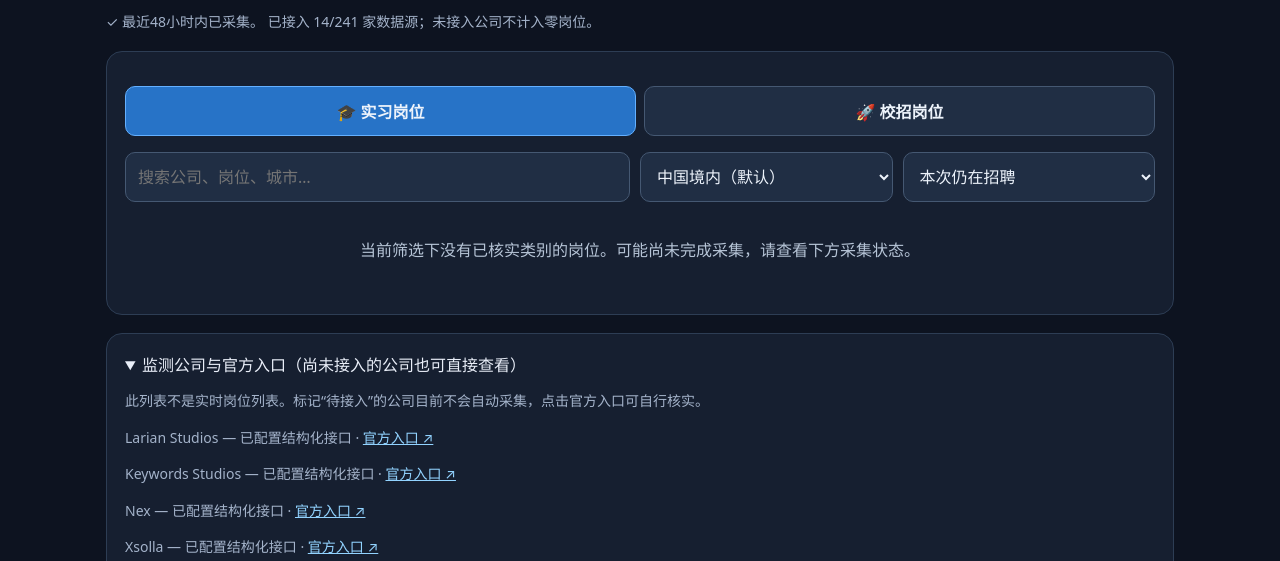
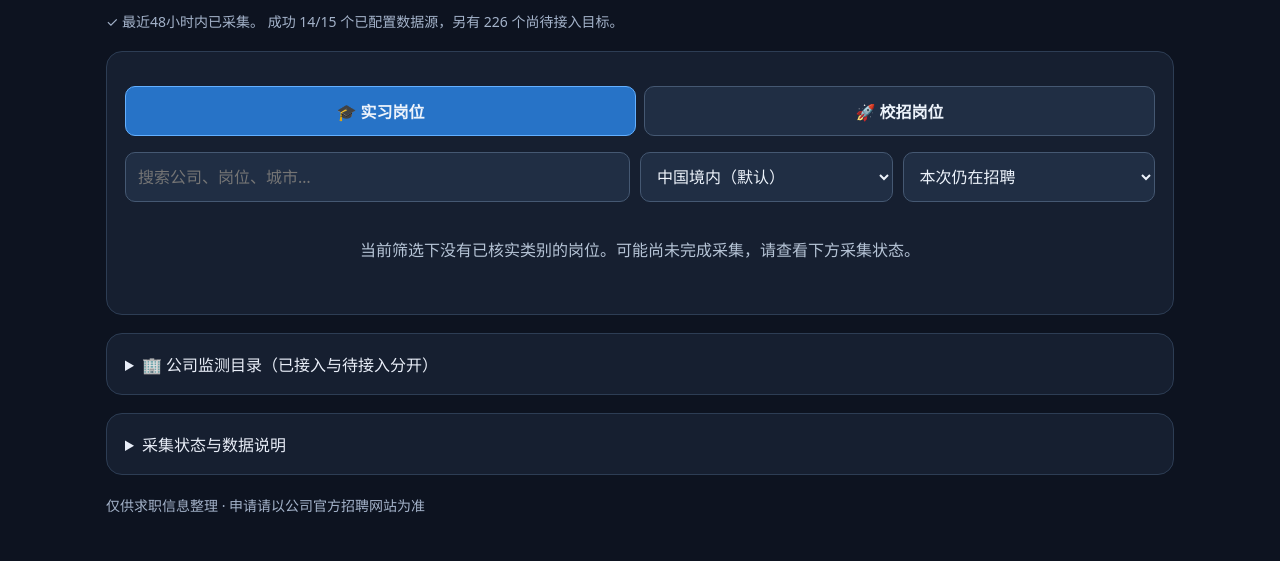
Before and after one commit to xuanxxx327/game-art-career-tracke, a plain HTML site: page index.html in a window 1280 px wide. Shown: the part 239-800 px from the top of the page. Drawn offline with Linux system fonts and the light colour scheme.

Commit message:
Make studio directory searchable and separate verified sources from 200+ unintegrated targets

```diff
--- a/index.html
+++ b/index.html
@@ -28,7 +28,7 @@ summary{cursor:pointer}.warn{color:#ffce88}a{color:#92d3ff}
 <section class="panel"><div class="tabs"><button id="internTab" class="active" type="button">🎓 实习岗位</button><button id="campusTab" type="button">🚀 校招岗位</button></div>
 <div class="filters"><input id="search" type="search" placeholder="搜索公司、岗位、城市…" aria-label="搜索岗位"><select id="region" aria-label="地区"><option value="china">中国境内（默认）</option><option value="all">全部地区（含海外待核实）</option><option value="overseas">仅海外 / 待核实</option></select><select id="state" aria-label="岗位状态"><option value="open">本次仍在招聘</option><option value="all">全部记录</option></select></div>
 <div id="list" aria-live="polite"><div class="empty">正在读取岗位…</div></div></section>
-<section class="panel"><details open><summary>监测公司与官方入口（尚未接入的公司也可直接查看）</summary><p class="muted">此列表不是实时岗位列表。标记“待接入”的公司目前不会自动采集，点击官方入口可自行核实。</p><div id="companies" class="muted">正在读取公司列表…</div></details></section>
+<section class="panel"><details><summary>🏢 公司监测目录（已接入与待接入分开）</summary><p class="muted">目录中的候选公司不等于已采集岗位。只有成功接入的来源才会自动更新。没有官方网站链接的候选公司尚待核验。</p><div class="filters"><input id="companySearch" type="search" placeholder="搜索公司 / 工作室…" aria-label="搜索监测公司"><select id="companyState" aria-label="公司接入状态"><option value="enabled">已配置采集</option><option value="all">全部候选公司</option><option value="links">尚待接入</option></select></div><div id="companies" class="muted">正在读取公司列表…</div><button id="moreCompanies" type="button" style="width:100%;margin-top:10px;display:none">显示更多</button></details></section>
 <section class="panel"><details><summary>采集状态与数据说明</summary><p class="muted">只把明确带有 Internship / Intern 或 Graduate / 校招标记的美术岗位分入对应栏目。普通社招不会冒充校招。海外岗位的签证和申请资格尚需查阅官方岗位说明。</p><div id="diagnostics" class="muted">尚无数据。</div><p class="muted">部分公司尚未接入结构化数据源。没有结果不代表公司没有招聘。历史岗位若在最新一次成功采集中消失，仅标记为“本次未见”，不直接判定关闭。</p></details></section>
 <footer class="muted" style="margin-top:20px">仅供求职信息整理 · 申请请以公司官方招聘网站为准</footer>
 </main>
@@ -39,7 +39,10 @@ function render(){const q=$("search").value.trim().toLowerCase(),reg=$("region")
 for(const j of rows){const card=node("article","job"),h=node("h3","",j.title),m=node("div","meta");for(const t of [j.company,j.location,j.status==="open"?"本次可见":"本次未见 · 待核实",j.eligibility==="restricted_region"?"地区资格受限":j.eligibility==="needs_verification"?"海外申请资格待核实":"申请要求请查官方"])m.append(node("span","pill",t));card.append(h,m);if(j.eligibility_notes)card.append(node("p","warn",j.eligibility_notes));if(j.published_at)card.append(node("p","muted","发布时间："+String(j.published_at).slice(0,10)));if(j.description_excerpt)card.append(node("p","muted",j.description_excerpt.slice(0,240)));try{const u=new URL(j.url);if(u.protocol==="https:"){const a=node("a","","查看官方岗位 ↗");a.href=u.href;a.target="_blank";a.rel="noopener noreferrer";card.append(a)}}catch{}list.append(card)}}
 function setTrack(t){track=t;$("internTab").classList.toggle("active",t==="internship");$("campusTab").classList.toggle("active",t==="campus");render()}
 $("internTab").addEventListener("click",()=>setTrack("internship"));$("campusTab").addEventListener("click",()=>setTrack("campus"));for(const id of ["search","region","state"])$(id).addEventListener(id==="search"?"input":"change",render);
-fetch("./data/jobs.json?cache="+Date.now(),{cache:"no-store"}).then(r=>{if(!r.ok)throw Error("HTTP "+r.status);return r.json()}).then(data=>{all=Array.isArray(data.jobs)?data.jobs:[];$("updated").textContent=data.checked_at?"最近采集："+new Date(data.checked_at).toLocaleString("zh-CN"):"等待首次采集";$("internCount").textContent=all.filter(j=>j.track==="internship"&&j.status==="open"&&j.eligibility!=="restricted_region"&&china.test(j.location)).length;$("campusCount").textContent=all.filter(j=>j.track==="campus"&&j.status==="open"&&j.eligibility!=="restricted_region"&&china.test(j.location)).length;$("sourceCount").textContent=String(data.source_success_count||0);const sourceTotal=(data.diagnostics||[]).length;const elapsed=data.checked_at?(Date.now()-new Date(data.checked_at).getTime())/3600000:Infinity;$("health").textContent=(elapsed>48?"⚠️ 数据超过48小时未更新；请勿视为实时招聘。":"✓ 最近48小时内已采集。")+" 已接入 "+(data.source_success_count||0)+"/"+sourceTotal+" 家数据源；未接入公司不计入零岗位。";const d=$("diagnostics");d.replaceChildren();for(const s of data.diagnostics||[]){const line=node("p","",s.company+" — "+(s.status==="ok"?"成功，匹配 "+s.matching+" / 扫描 "+s.postings_scanned:s.status==="not_integrated"?"等待数据源接入":"请求失败："+s.error));d.append(line)}render()}).catch(e=>{$("updated").textContent="数据读取失败";$("list").replaceChildren(node("div","empty","无法读取 data/jobs.json："+e.message))});
-fetch("./sources.json?cache="+Date.now(),{cache:"no-store"}).then(r=>{if(!r.ok)throw Error("HTTP "+r.status);return r.json()}).then(sources=>{const box=$("companies");box.replaceChildren();for(const s of sources){const line=node("p","",s.name+" — "+(s.source==="links"?"待接入自动采集":"已配置结构化接口")+" · ");try{const u=new URL(s.homepage);if(u.protocol==="https:"){const a=node("a","","官方入口 ↗");a.href=u.href;a.target="_blank";a.rel="noopener noreferrer";line.append(a)}}catch{}box.append(line)}}).catch(()=>{$("companies").textContent="公司列表暂时无法读取"});
+fetch("./data/jobs.json?cache="+Date.now(),{cache:"no-store"}).then(r=>{if(!r.ok)throw Error("HTTP "+r.status);return r.json()}).then(data=>{all=Array.isArray(data.jobs)?data.jobs:[];$("updated").textContent=data.checked_at?"最近采集："+new Date(data.checked_at).toLocaleString("zh-CN"):"等待首次采集";$("internCount").textContent=all.filter(j=>j.track==="internship"&&j.status==="open"&&j.eligibility!=="restricted_region"&&china.test(j.location)).length;$("campusCount").textContent=all.filter(j=>j.track==="campus"&&j.status==="open"&&j.eligibility!=="restricted_region"&&china.test(j.location)).length;$("sourceCount").textContent=String(data.source_success_count||0);const sourceTotal=(data.diagnostics||[]).filter(s=>s.status!=="not_integrated").length;const watchCount=(data.diagnostics||[]).length-sourceTotal;const elapsed=data.checked_at?(Date.now()-new Date(data.checked_at).getTime())/3600000:Infinity;$("health").textContent=(elapsed>48?"⚠️ 数据超过48小时未更新；请勿视为实时招聘。":"✓ 最近48小时内已采集。")+" 成功 "+(data.source_success_count||0)+"/"+sourceTotal+" 个已配置数据源，另有 "+watchCount+" 个尚待接入目标。";const d=$("diagnostics");d.replaceChildren();for(const s of data.diagnostics||[]){const line=node("p","",s.company+" — "+(s.status==="ok"?"成功，匹配 "+s.matching+" / 扫描 "+s.postings_scanned:s.status==="not_integrated"?"等待数据源接入":"请求失败："+s.error));d.append(line)}render()}).catch(e=>{$("updated").textContent="数据读取失败";$("list").replaceChildren(node("div","empty","无法读取 data/jobs.json："+e.message))});
+let sourcesAll=[],companyShown=40;
+function renderCompanies(){const q=$("companySearch").value.trim().toLowerCase(),state=$("companyState").value;const filtered=sourcesAll.filter(s=>(state==="all"||(state==="enabled"?s.source!=="links":s.source==="links"))&&s.name.toLowerCase().includes(q));const box=$("companies");box.replaceChildren();if(!filtered.length){box.append(node("p","muted","没有符合筛选的公司。"));$("moreCompanies").style.display="none";return}for(const s of filtered.slice(0,companyShown)){const line=node("p","",s.name+" — "+(s.source==="links"?"待验证数据源":"已配置 "+s.source)+(s.homepage?" · ":" · 暂无已验证官方入口"));if(s.homepage){try{const u=new URL(s.homepage);if(u.protocol==="https:"){const a=node("a","","官方招聘入口 ↗");a.href=u.href;a.target="_blank";a.rel="noopener noreferrer";line.append(a)}}catch{}}box.append(line)}$("moreCompanies").style.display=filtered.length>companyShown?"block":"none";$("moreCompanies").textContent="显示更多（当前 "+Math.min(companyShown,filtered.length)+" / "+filtered.length+"）"}
+$("companySearch").addEventListener("input",()=>{companyShown=40;renderCompanies()});$("companyState").addEventListener("change",()=>{companyShown=40;renderCompanies()});$("moreCompanies").addEventListener("click",()=>{companyShown+=40;renderCompanies()});
+fetch("./sources.json?cache="+Date.now(),{cache:"no-store"}).then(r=>{if(!r.ok)throw Error("HTTP "+r.status);return r.json()}).then(sources=>{sourcesAll=sources.sort((a,b)=>(a.source==="links")-(b.source==="links")||(a.priority||9)-(b.priority||9)||a.name.localeCompare(b.name));renderCompanies()}).catch(()=>{$("companies").textContent="公司目录读取失败"});
 })();
 </script></body></html>
```
